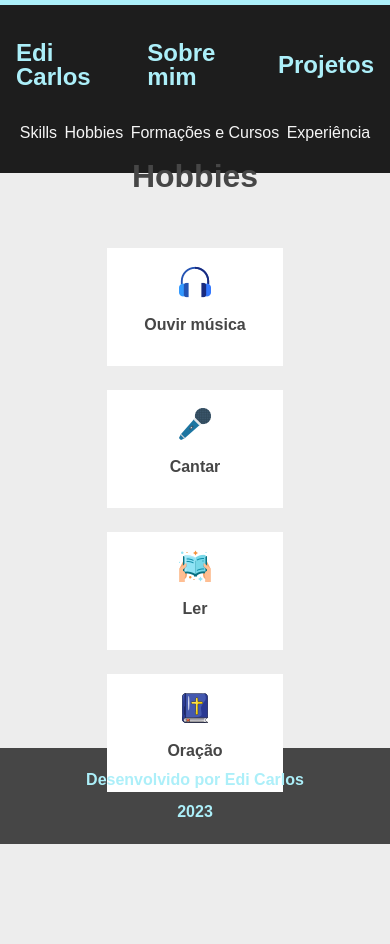
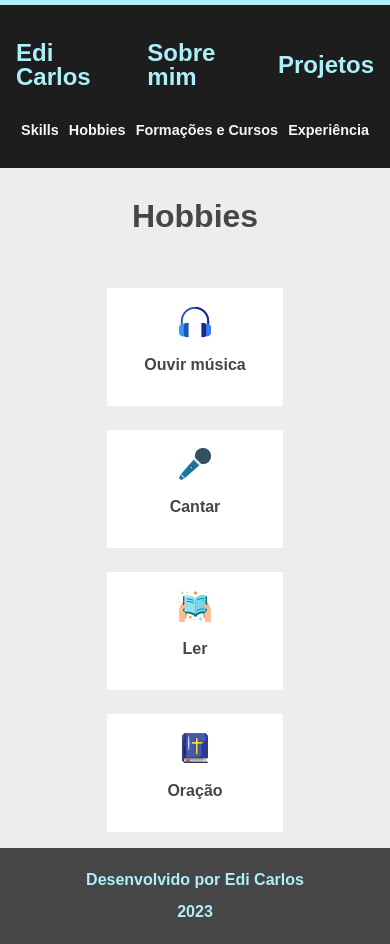
Before and after one commit to ediCarlosSilva/edicarlossilva.github.io, a React (Create React App) app: page /Hobbies in a window 390 px wide. Before the commit the page ends 844 px from the top, so only its background shows below. Built offline with nearby package versions, Linux system fonts and the light colour scheme; the HTML template or start-up script is replaced by a standard one.

Commit message:
ajustes mobile

```diff
--- a/src/components/Menu/Menu.css
+++ b/src/components/Menu/Menu.css
@@ -38,6 +38,7 @@ section.menu {
 
 .menu__list__item {
     margin-right: 2rem;
+    font-weight: bold;
 }
 
 @media (max-width: 768px) {
@@ -70,6 +71,14 @@ section.menu {
         padding: 1rem;
     }
 
+    section.menu header h1 {
+        font-size: 1.5rem;
+    }
+
+    .menu__list {
+        font-size: .9rem;
+    }
+
     section.menu header .menu__title--edi {
         margin-left: 0;
     }
--- a/src/components/Title/Title.css
+++ b/src/components/Title/Title.css
@@ -167,6 +167,7 @@ section.title {
     .title__subsection {
         font-size: 1rem;
         margin: 0;
+        font-weight: bold;
     }
 
     .title__network--box {
@@ -175,5 +176,6 @@ section.title {
 
     .title__network--name {
         text-align: center;
+        display: none;
     }
 }
--- a/src/pages/Experiencia/Experiencia.css
+++ b/src/pages/Experiencia/Experiencia.css
@@ -65,5 +65,8 @@ img[src*="Fatec-sorocaba"] {
     .experience__jobs__item__img {
         padding: 0;
         height: auto;
+        width: 300px;
     }
+
+
 }
--- a/src/pages/Experiencia/index.jsx
+++ b/src/pages/Experiencia/index.jsx
@@ -11,7 +11,7 @@ export default function Experiencia() {
                         <li className="experience__jobs__item__img"><span className="experience__Jobs__item--boxImage"><img
                             src="assets/malucho.jpg" alt="" /></span></li>
                         <li className="experience__jobs__item__title">
-                            <h4>Malucho Supermarkets</h4>
+                            <h4>Malucho Supermercados</h4>
                         </li>
                         <li className="experience__jobs__item__subtitle">
                             <p>Gerente TI</p>
--- a/src/pages/Hobbies/Hobbies.css
+++ b/src/pages/Hobbies/Hobbies.css
@@ -73,7 +73,8 @@ section.hobbies {
 /*Mobile*/
 @media (max-width: 412px) {
     section.hobbies {
-        height:  calc(100vh - (173px + 96px));
+        height: inherit;
+        padding-bottom: 1rem;
     }
 
     .hobbies__box {
--- a/src/pages/Skills/Skills.css
+++ b/src/pages/Skills/Skills.css
@@ -63,7 +63,7 @@ section.skills {
 /*Mobile*/
 @media (max-width: 412px) {
     section.skills{
-        height:  calc(100vh - (173px + 96px));
+        height: inherit;
     }
 
     .skills__box {
```
